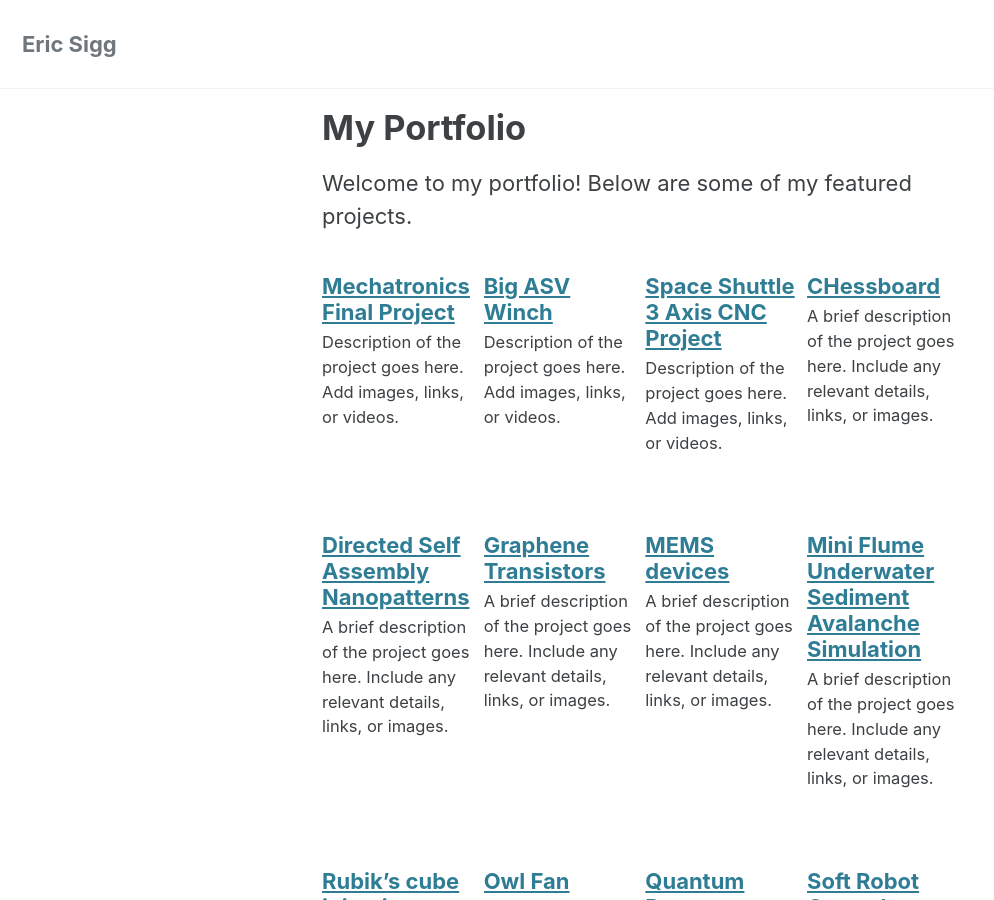
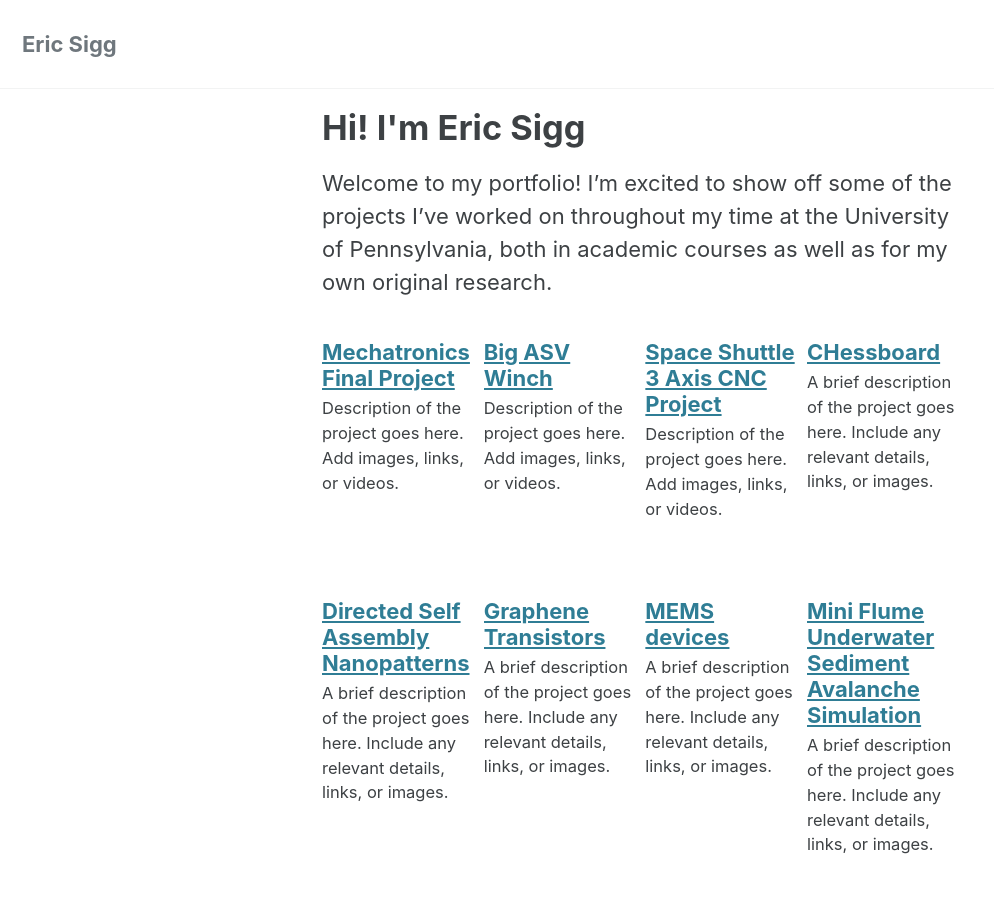
Before and after one commit to ericsigg1/ericsigg.github.io, a Jekyll site: the page built from _pages/index.md, in a window 1280 px wide and 900 px high. Shown: the whole window, without its empty margins (0-994 px from the left). Built offline with Jekyll 4.4.1, drawn with Linux system fonts in a browser that asks for light colours; cached includes are drawn as plain includes; the list of posts is cut into pages by our own code.

```diff
--- a/_pages/index.md
+++ b/_pages/index.md
@@ -1,9 +1,9 @@
 ---
 layout: collection
-title: "My Portfolio"
+title: "Hi! I'm Eric Sigg"
 collection: portfolio
 entries_layout: grid
 permalink: /
 ---
 
-Welcome to my portfolio! Below are some of my featured projects.
+Welcome to my portfolio! I'm excited to show off some of the projects I've worked on throughout my time at the University of Pennsylvania, both in academic courses as well as for my own original research.
```
Also changed, not shown: _portfolio/510Final.md (+2 -1 lines), _portfolio/QD.md (+1 -1 lines), assets/images/IMG_5727.JPG (added), 1 other file.
